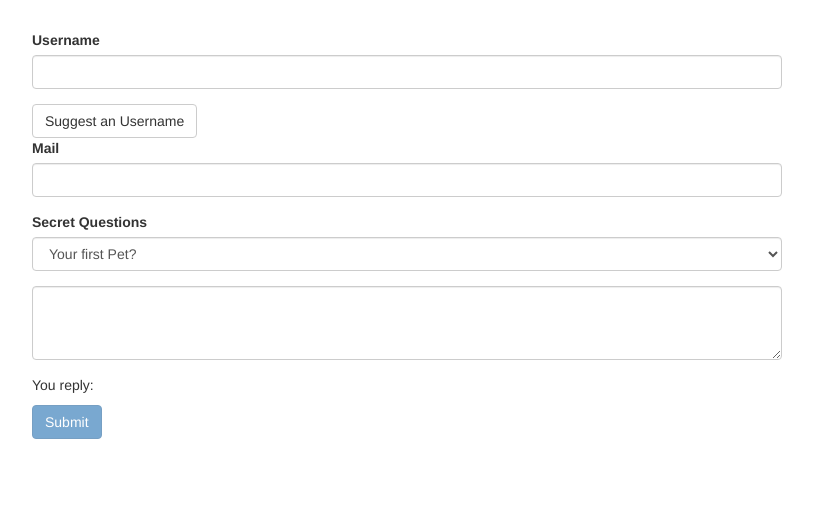
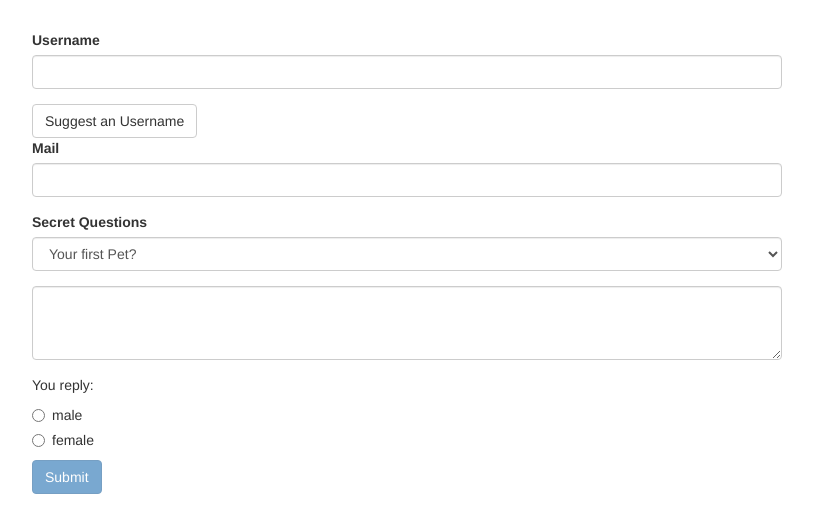
Before and after one commit to kambar98/Angular2-Components, an Angular app: page / in a window 1280 px wide. Shown: the top 532 px of the page, without its empty margins (233-1046 px from the left). Built offline with nearby package versions, Linux system fonts and the light colour scheme.

Commit message:
Radio buttons

```diff
--- a/src/app/app.component.html
+++ b/src/app/app.component.html
@@ -2,7 +2,9 @@
   <div class="row">
     <div class="col-xs-12 col-sm-10 col-md-8 col-sm-offset-1 col-md-offset-2">
       <form (ngSubmit)="onSubmit(f)" #f="ngForm">
-        <div id="user-data">
+        <div id="user-data"
+             ngModelGroup="userData"
+             #userData="ngModelGroup">
           <div class="form-group">
             <label for="username">Username</label>
             <input type="text"
@@ -27,6 +29,7 @@
           </div>
           <p *ngIf="">Please enter a valid value!</p>
         </div>
+        <p *ngIf="!userData.valid && userData.touched">User Data is invalid</p>
         <div class="form-group">
           <label for="secret">Secret Questions</label>
           <select id="secret"
@@ -46,6 +49,16 @@
 
         </div>
         <p> You reply: {{answer}}</p>
+        <div class="radio" *ngFor="let gender of genders">
+          <label>
+            <input type="radio"
+                   name="gender"
+                   ngModel
+                   [value]="gender"/>
+            {{gender}}
+
+          </label>
+        </div>
         <button class="btn btn-primary"
                 type="submit"
                 [disabled]="!f.valid">
--- a/src/app/app.component.ts
+++ b/src/app/app.component.ts
@@ -11,7 +11,7 @@
 */
   defaultQuestion = 'pet';
   answer = '';
-
+  genders = ['male', 'female'];
 
   suggestUserName() {
     const suggestedName = 'Superuser';
```
